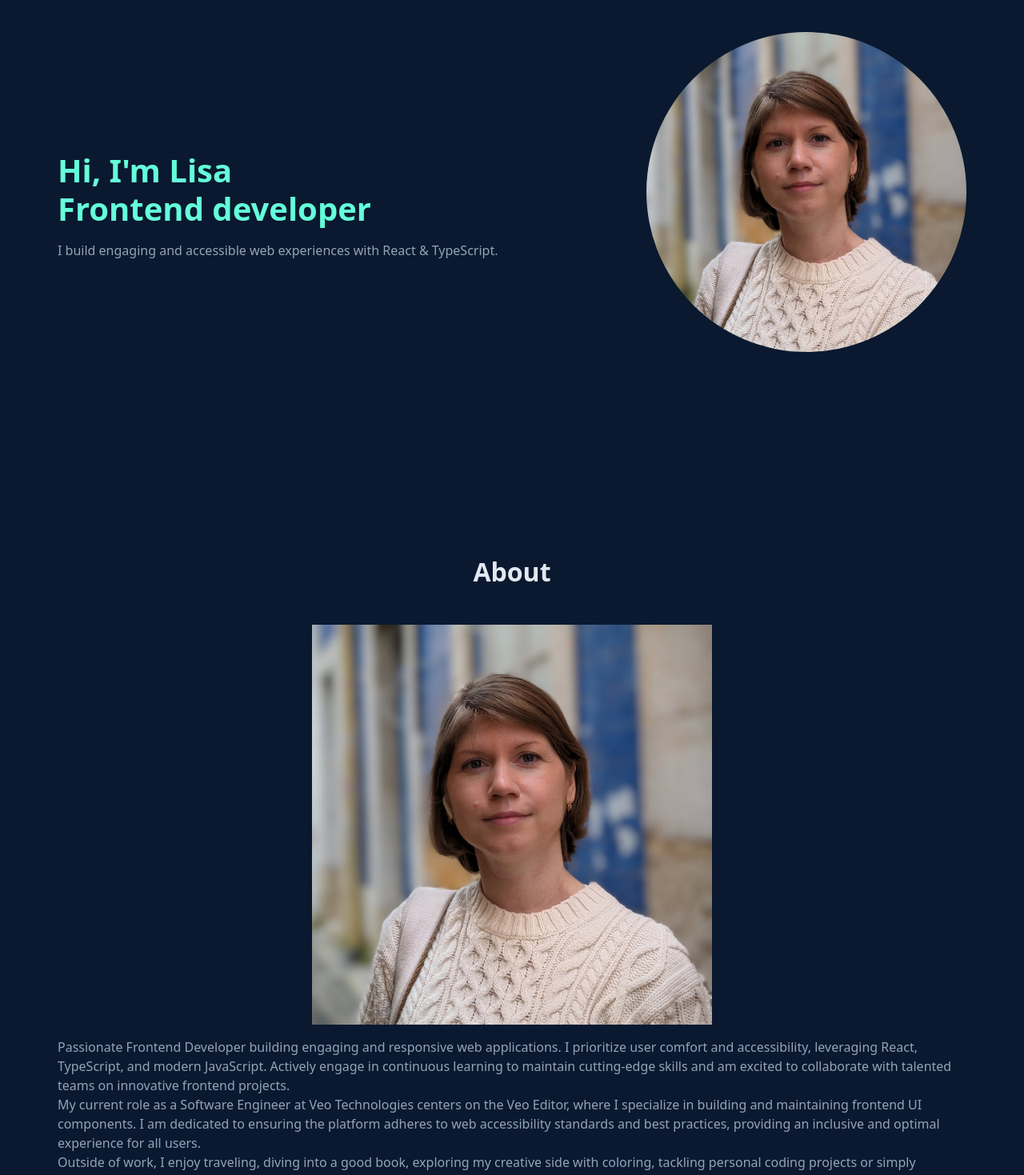
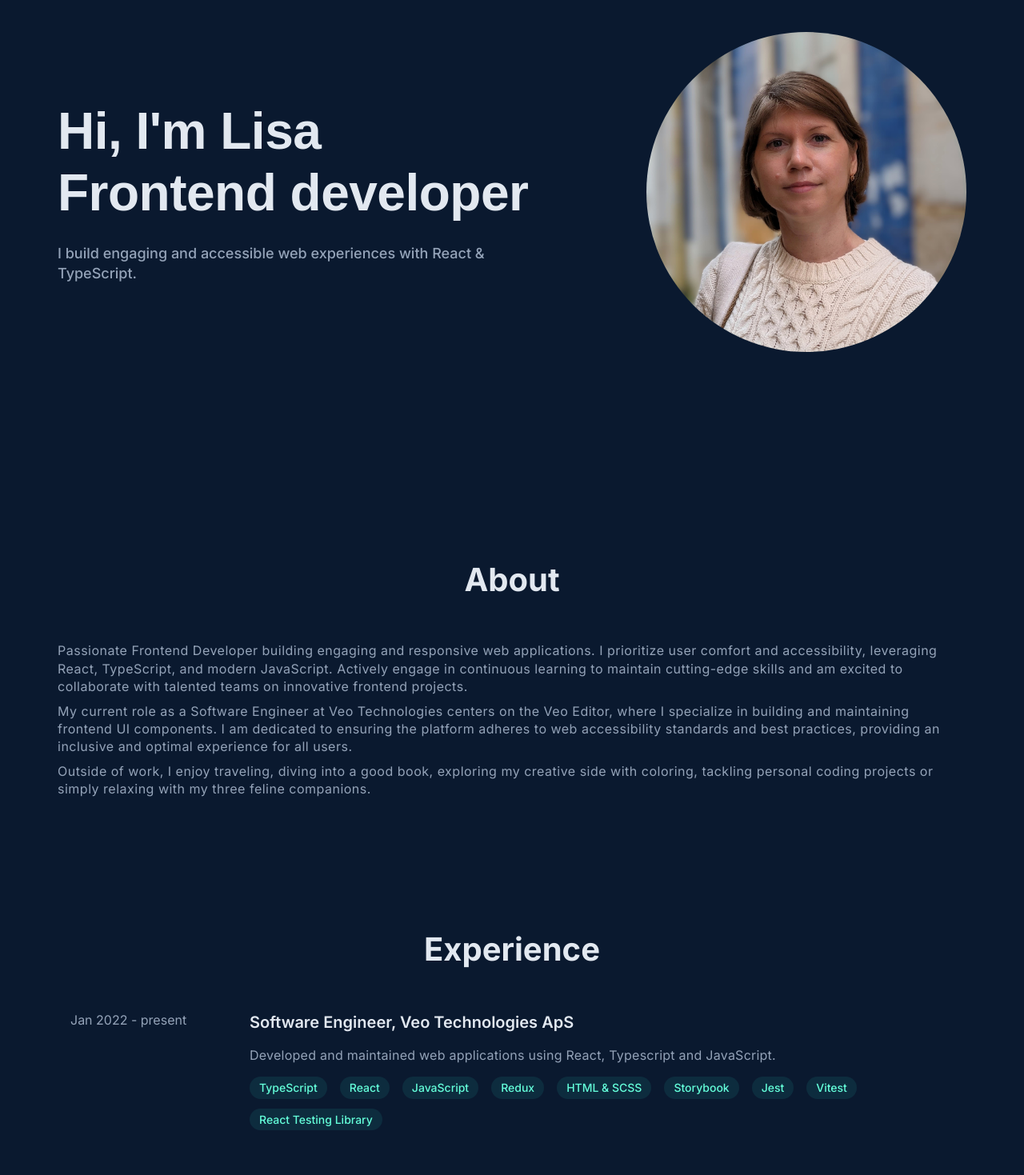
Before and after one commit to ElizabethSh/project-zero, a React (Vite) app: page / in a window 1280 px wide. Shown: the part 200-1669 px from the top of the page at 80% size. Built offline with nearby package versions, Linux system fonts and the light colour scheme.

Commit message:
Feat: add fonts (#7)

```diff
--- a/index.html
+++ b/index.html
@@ -3,6 +3,12 @@
   <head>
     <meta charset="UTF-8" />
     <link rel="icon" type="image/svg+xml" href="/favicon.svg" />
+    <link rel="preconnect" href="https://fonts.googleapis.com" />
+    <link rel="preconnect" href="https://fonts.gstatic.com" crossorigin />
+    <link
+      href="https://fonts.googleapis.com/css2?family=Inter:ital,opsz,wght@0,14..32,100..900;1,14..32,100..900&display=swap"
+      rel="stylesheet"
+    />
     <meta name="viewport" content="width=device-width, initial-scale=1.0" />
     <title>Lisa Shoshkina</title>
   </head>
--- a/src/index.scss
+++ b/src/index.scss
@@ -1,21 +1,21 @@
 :root {
-  font-family: system-ui, Avenir, Helvetica, Arial, sans-serif;
-  line-height: 1.5;
+  font-family: "Inter", "Georgia", sans-serif;
+  font-optical-sizing: auto;
+  font-style: normal;
+  line-height: 1.4;
   font-weight: 400;
 
   font-synthesis: none;
-  text-rendering: optimizeLegibility;
   -webkit-font-smoothing: antialiased;
   -moz-osx-font-smoothing: grayscale;
 
   --header-height: 5rem;
 
+  --green: #64ffda;
+  --light-gray: #e2e8f0;
   --navy: #0a192f;
   --light-navy: #112240;
   --slate: #94a3b8;
-  --light-gray: #e2e8f0;
-  --dark-slate: #64748b;
-  --green: #64ffda;
 
   --text-color-primary: var(--slate);
   --text-color-secondary: var(--light-gray);
@@ -67,7 +67,7 @@ section {
 
 .section-header {
   color: var(--light-gray);
-  font-size: 2rem;
+  font-size: 2.5rem;
   text-align: center;
 }
 
@@ -88,9 +88,9 @@ p {
 
 @mixin skill {
   background-color: var(--background-color-skill);
+  border-radius: 1rem;
+  color: var(--text-color-skill);
+  font-size: 0.875rem;
+  font-weight: 500;
   padding: 0.25rem 0.75rem;
-  border-radius: 1rem;
-  font-size: 0.875rem;
-  color: var(--text-color-skill);
-  font-weight: 500;
 }
--- a/src/pages/about/about.scss
+++ b/src/pages/about/about.scss
@@ -2,4 +2,10 @@
   display: grid;
   gap: 1rem;
   justify-items: center;
+
+  .about__content {
+    display: grid;
+    gap: 0.5rem;
+    letter-spacing: 0.5px;
+  }
 }
--- a/src/pages/about/index.tsx
+++ b/src/pages/about/index.tsx
@@ -3,12 +3,6 @@ import "./about.scss";
 const AboutPage: React.FC = () => (
   <section className="about" id="about">
     <h2 className="section-header">About</h2>
-    <img
-      className="about__image"
-      src="/images/photo.jpg"
-      alt="Lisa Frontend developer"
-      width="500"
-    />
     {/* TODO: rephrase it */}
     <div className="about__content">
       <p>
--- a/src/pages/expirience/expirience.scss
+++ b/src/pages/expirience/expirience.scss
@@ -49,12 +49,13 @@
 
     .experience__description {
       text-align: left;
+      letter-spacing: 0.25px;
     }
   }
 
   .skills {
     display: flex;
-    gap: 1rem;
+    gap: 0.75rem 1rem;
     flex-wrap: wrap;
 
     .skill {
--- a/src/pages/home/home.scss
+++ b/src/pages/home/home.scss
@@ -5,7 +5,7 @@
   height: calc(100vh - var(--header-height));
   place-content: center;
 
-  @media (max-width: 768px) {
+  @media (max-width: 900px) {
     grid-template-columns: 1fr;
     gap: 3rem;
   }
@@ -22,7 +22,7 @@
       height: 250px;
     }
 
-    @media (max-width: 768px) {
+    @media (max-width: 900px) {
       height: 350px;
       justify-self: center;
       order: -1;
@@ -35,21 +35,31 @@
     flex-wrap: wrap;
     flex-direction: column;
     justify-content: center;
+    gap: 1.5rem;
 
-    @media (max-width: 768px) {
+    @media (max-width: 900px) {
       align-items: center;
     }
   }
 
   .home__title {
+    color: var(--text-color-secondary);
+    font-family: "Montserrat", sans-serif;
     font-size: 2.5rem;
+    letter-spacing: -0.5px;
     line-height: 1.2;
-    color: var(--green);
     margin-bottom: 1rem;
+    margin: 0;
+    font-size: 4rem;
 
-    @media (max-width: 768px) {
+    @media (max-width: 900px) {
       font-size: 2rem;
       text-align: center;
     }
   }
+
+  .home__description {
+    font-size: 1.125rem;
+    font-weight: 500;
+  }
 }
--- a/src/pages/home/index.tsx
+++ b/src/pages/home/index.tsx
@@ -6,7 +6,7 @@ const HomePage: React.FC = () => (
       <h1 className="home__title">
         Hi, I'm Lisa <br /> Frontend developer
       </h1>
-      <p>
+      <p className="home__description">
         I build engaging and accessible web experiences with React & TypeScript.
       </p>
     </div>
--- a/src/pages/projects/index.tsx
+++ b/src/pages/projects/index.tsx
@@ -22,7 +22,7 @@ const ProjectsPage = () => (
             />
             <div className="project__content">
               <h3 className="project_title">{title}</h3>
-              <p>{description}</p>
+              <p className="project__description">{description}</p>
               <ul className="project__technologies technologies">
                 {technologies.map((tech) => (
                   <li className="technologies_item" key={tech}>
--- a/src/pages/projects/projects.scss
+++ b/src/pages/projects/projects.scss
@@ -57,6 +57,10 @@
       margin: 0;
     }
 
+    .project__description {
+      letter-spacing: 0.25px;
+    }
+
     .project__technologies {
       margin-top: auto;
     }
@@ -66,7 +70,7 @@
 .technologies {
   display: flex;
   flex-wrap: wrap;
-  gap: 1rem;
+  gap: 0.75rem 1rem;
 
   .technologies_item {
     @include index.skill;
```
